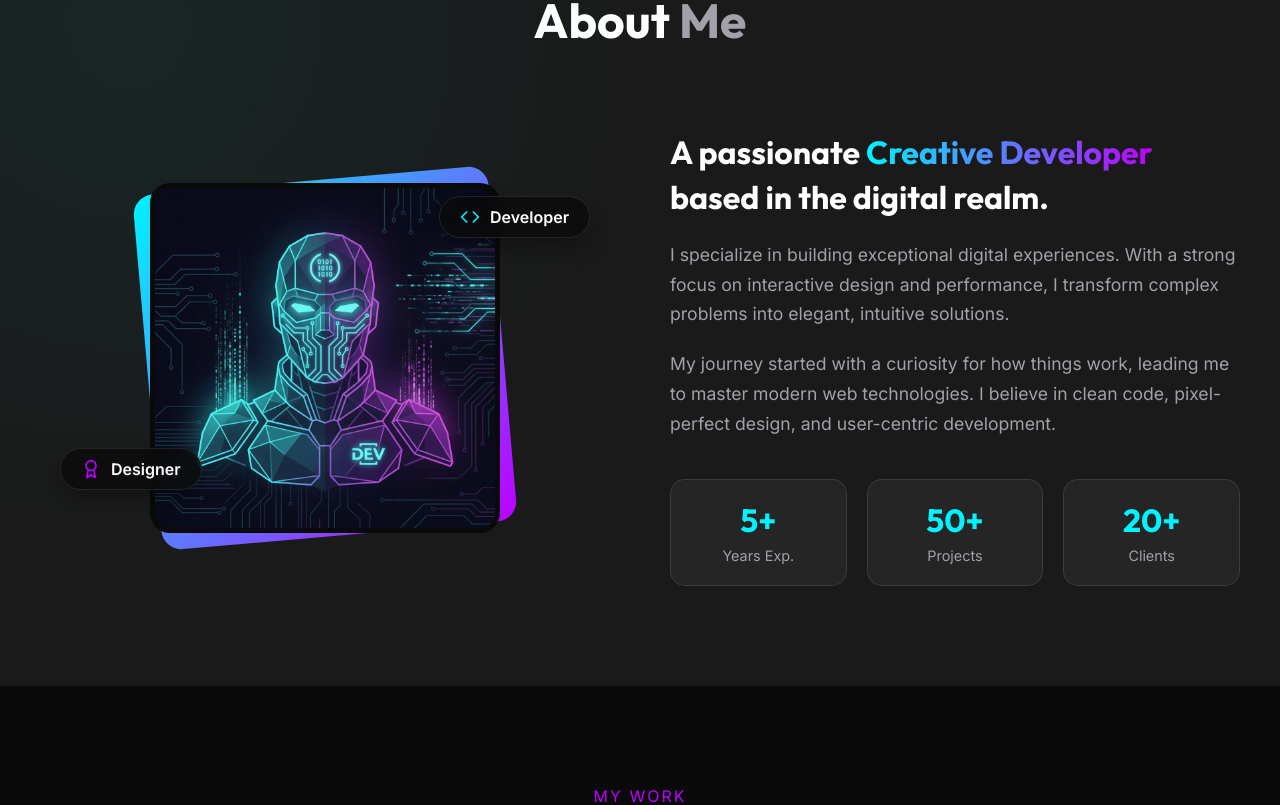
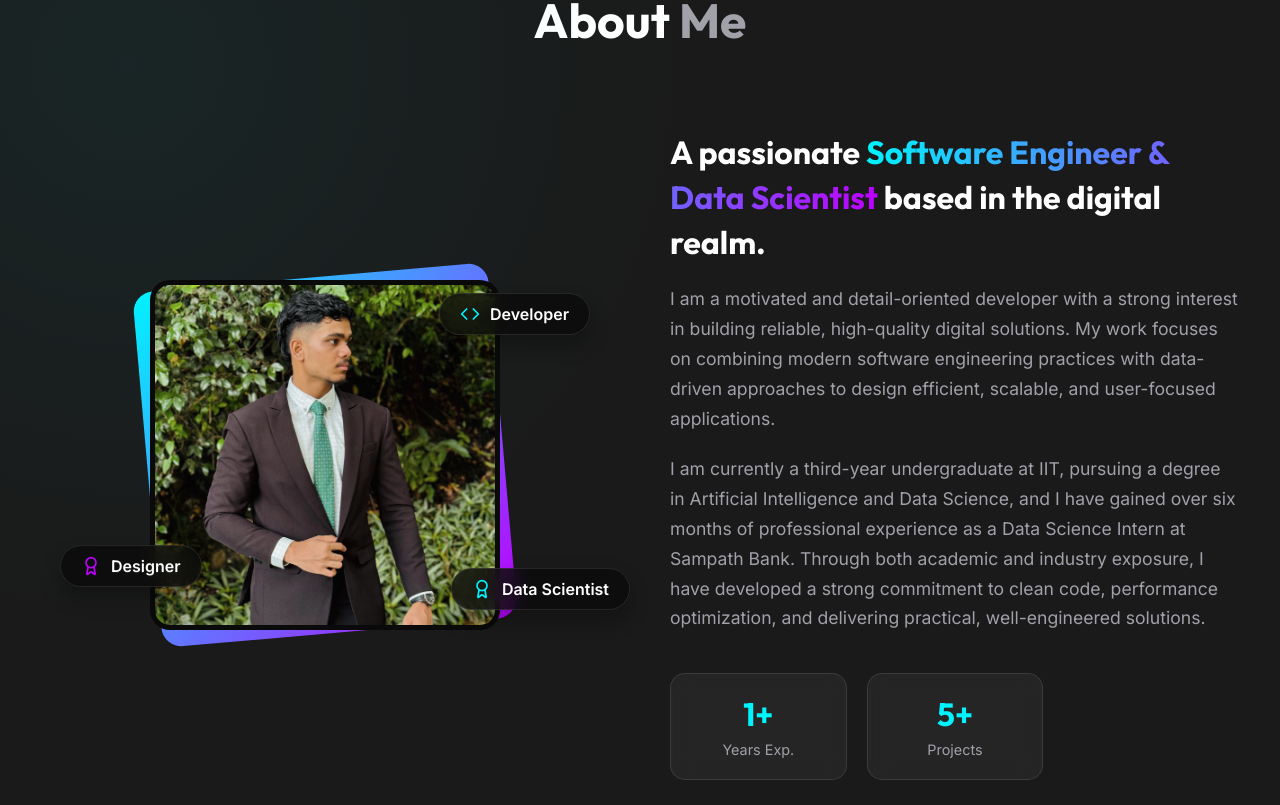
Before and after one commit to vinuka03/portfolio-, a React (Vite) app: page / in a window 1280 px wide. Shown: the part 940-1745 px from the top of the page. Built offline with nearby package versions, Linux system fonts and the light colour scheme.

Commit message:
About  part   was changed.

```diff
--- a/src/components/About.jsx
+++ b/src/components/About.jsx
@@ -1,7 +1,7 @@
 
 import { motion } from 'framer-motion';
 import { Award, Briefcase, Code, User } from 'lucide-react';
-import profileImg from '../assets/profile.png';
+import profileImg from '../assets/profiles.jpeg';
 import './About.scss';
 
 const About = () => {
@@ -40,6 +40,10 @@ const About = () => {
                             <Award size={20} />
                             <span>Designer</span>
                         </div>
+                        <div className="floating-badge badge-3">
+                            <Award size={20} />
+                            <span>Data Scientist</span>
+                        </div>
                     </motion.div>
 
                     <motion.div
@@ -50,32 +54,25 @@ const About = () => {
                         transition={{ duration: 0.8 }}
                     >
                         <h3 className="heading">
-                            A passionate <span className="gradient-text">Creative Developer</span> based in the digital realm.
+                            A passionate <span className="gradient-text">Software Engineer & Data Scientist</span> based in the digital realm.
                         </h3>
                         <p className="description">
-                            I specialize in building exceptional digital experiences. With a strong focus on
-                            interactive design and performance, I transform complex problems into
-                            elegant, intuitive solutions.
+                            I am a motivated and detail-oriented developer with a strong interest in building reliable, high-quality digital solutions. My work focuses on combining modern software engineering practices with data-driven approaches to design efficient, scalable, and user-focused applications.
                         </p>
                         <p className="description">
-                            My journey started with a curiosity for how things work, leading me to master
-                            modern web technologies. I believe in clean code, pixel-perfect design,
-                            and user-centric development.
+                            I am currently a third-year undergraduate at IIT, pursuing a degree in Artificial Intelligence and Data Science, and I have gained over six months of professional experience as a Data Science Intern at Sampath Bank. Through both academic and industry exposure, I have developed a strong commitment to clean code, performance optimization, and delivering practical, well-engineered solutions.
                         </p>
 
                         <div className="stats-grid">
                             <div className="stat-item glass">
-                                <span className="count">5+</span>
+                                <span className="count">1+</span>
                                 <span className="label">Years Exp.</span>
                             </div>
                             <div className="stat-item glass">
-                                <span className="count">50+</span>
+                                <span className="count">5+</span>
                                 <span className="label">Projects</span>
                             </div>
-                            <div className="stat-item glass">
-                                <span className="count">20+</span>
-                                <span className="label">Clients</span>
-                            </div>
+
                         </div>
 
                         <div className="social-links">
--- a/src/components/About.scss
+++ b/src/components/About.scss
@@ -131,6 +131,16 @@
                         color: var(--accent-purple);
                     }
                 }
+
+                &.badge-3 {
+                    bottom: 20px;
+                    right: -20px;
+                    animation-delay: 1.5s;
+
+                    svg {
+                        color: var(--accent-cyan);
+                    }
+                }
             }
         }
 
```
Also changed, not shown: src/assets/profiles.jpeg (added).
